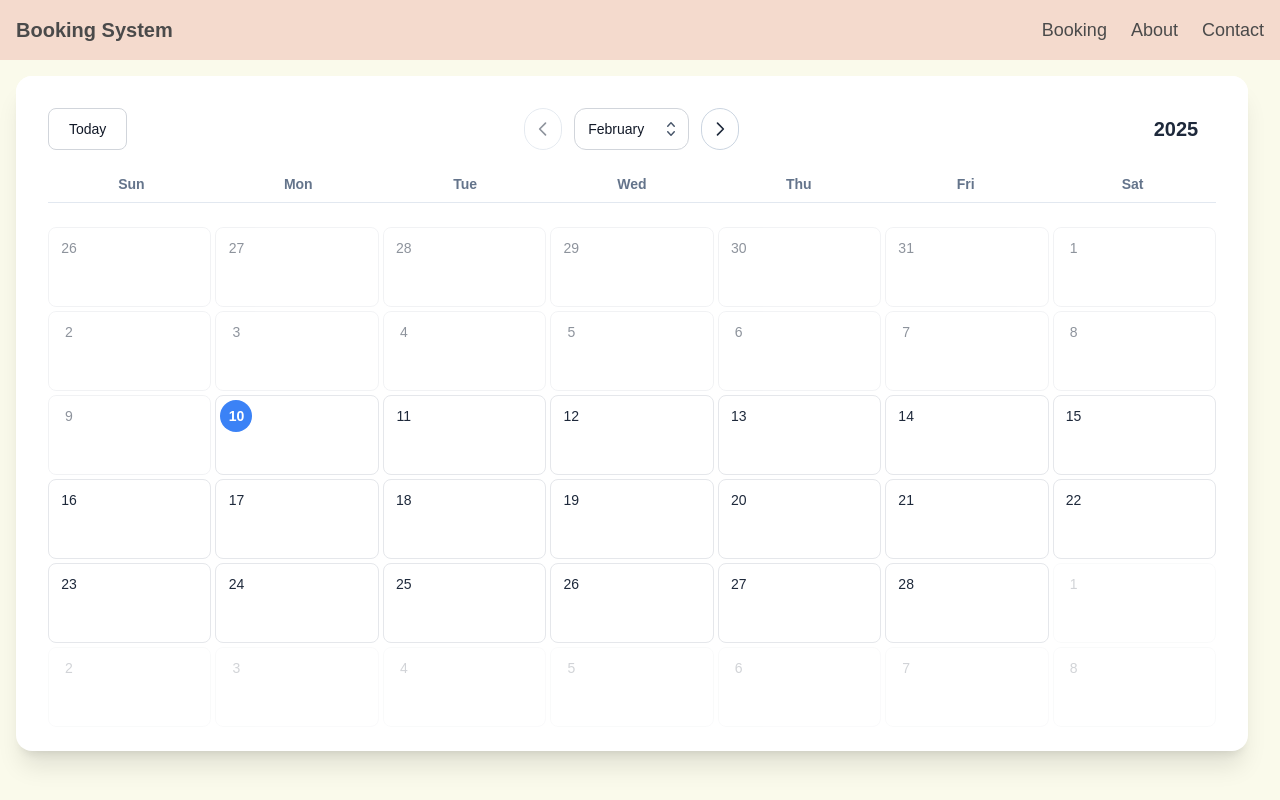
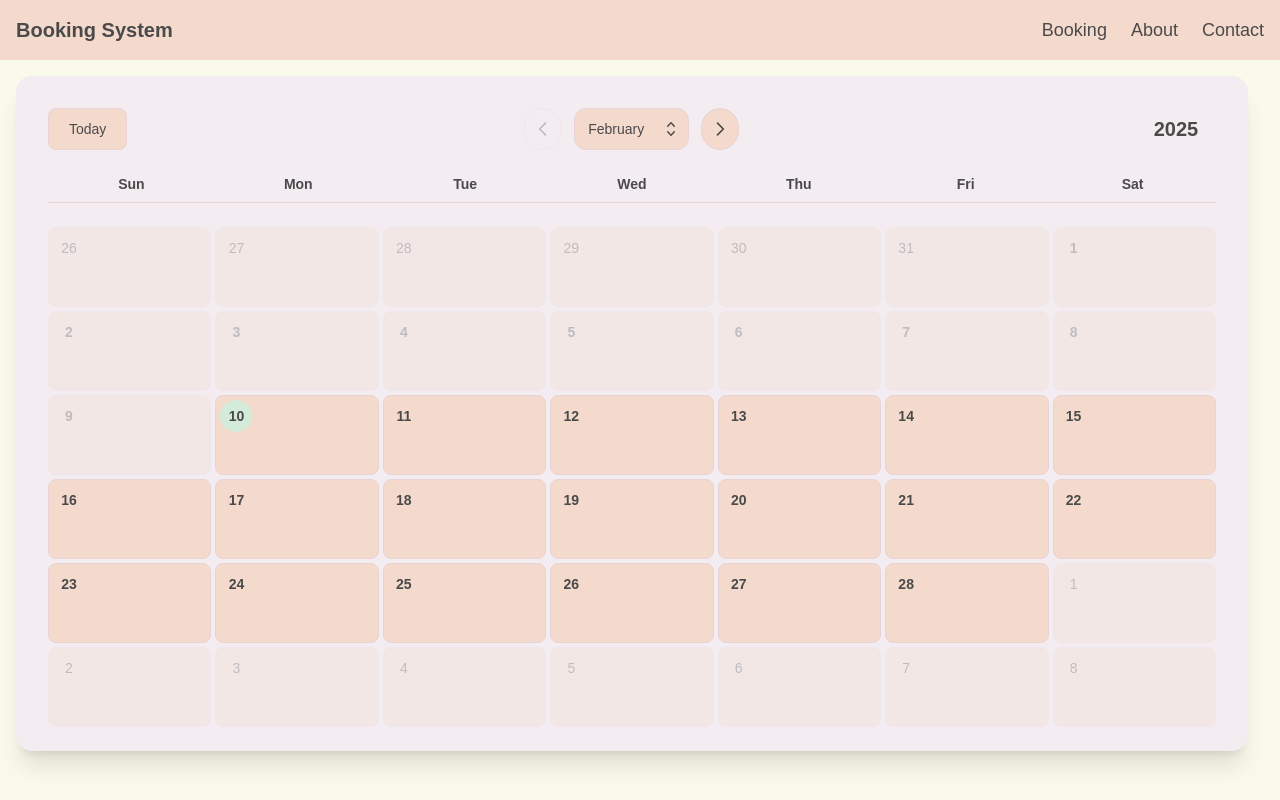
Before and after one commit to YiJieNG/booking-system-frontend, a Next.js app: page /booking in a window 1280 px wide. Built offline with nearby package versions, Linux system fonts and the light colour scheme.

Commit message:
Added colour palatte to calendar and timepicker

```diff
--- a/src/app/components/MonthlyCalendar.js
+++ b/src/app/components/MonthlyCalendar.js
@@ -130,13 +130,13 @@ export const MonthlyCalendar = ({ onClick }) => {
   }));
 
   return (
-    <div className="rounded-2xl bg-white pb-6 text-slate-800 shadow-xl mx-auto">
-      <div className="sticky -top-px z-10 w-full rounded-t-2xl bg-white px-5 pt-7 sm:px-8 sm:pt-8">
+    <div className="rounded-2xl bg-[--pink] pb-6 text-[--text-dark] shadow-xl mx-auto">
+      <div className="sticky -top-px z-10 w-full rounded-t-2xl bg-[--pink] px-5 pt-7 sm:px-8 sm:pt-8">
         <div className="mb-4 flex w-full flex-wrap items-center justify-between gap-1">
           <button
             onClick={handleTodayClick}
             type="button"
-            className="rounded-lg border border-gray-300 bg-white px-3 py-1.5 text-sm font-medium text-gray-900 hover:bg-gray-100 lg:px-5 lg:py-2.5"
+            className="rounded-lg border border-[--rose] bg-[--peach] px-3 py-1.5 text-sm font-medium text-[--text-dark] hover:bg-[--green] lg:px-5 lg:py-2.5"
           >
             Today
           </button>
@@ -147,16 +147,16 @@ export const MonthlyCalendar = ({ onClick }) => {
                 currentDate.year === today.getFullYear() &&
                 currentDate.month === today.getMonth()
               }
-              className={`rounded-full border border-slate-300 p-1 transition-colors sm:p-2
+              className={`rounded-full border border-[--rose] p-1 transition-colors sm:p-2
                 ${
                   currentDate.year === today.getFullYear() &&
                   currentDate.month === today.getMonth()
-                    ? "opacity-50 cursor-not-allowed"
-                    : "hover:bg-slate-100"
+                    ? "opacity-30 cursor-not-allowed"
+                    : "hover:bg-[--green] bg-[--peach]"
                 }`}
             >
               <svg
-                className="size-5 text-slate-800"
+                className="size-5 text-[--text-dark]"
                 aria-hidden="true"
                 xmlns="http://www.w3.org/2000/svg"
                 width="24"
@@ -180,10 +180,10 @@ export const MonthlyCalendar = ({ onClick }) => {
             />
             <button
               onClick={handleNextMonth}
-              className="rounded-full border border-slate-300 p-1 transition-colors hover:bg-slate-100 sm:p-2"
+              className="rounded-full border border-[--rose] bg-[--peach] p-1 transition-colors hover:bg-[--green] sm:p-2"
             >
               <svg
-                className="size-5 text-slate-800"
+                className="size-5 text-[--text-dark]"
                 aria-hidden="true"
                 xmlns="http://www.w3.org/2000/svg"
                 width="24"
@@ -205,11 +205,11 @@ export const MonthlyCalendar = ({ onClick }) => {
             {currentDate.year}
           </h1>
         </div>
-        <div className="grid w-full grid-cols-7 justify-between text-slate-500">
+        <div className="grid w-full grid-cols-7 justify-between text-[--text-dark]">
           {daysOfWeek.short.map((day, index) => (
             <div
               key={index}
-              className="w-full border-b border-slate-200 py-2 text-center text-sm font-semibold"
+              className="w-full border-b border-[--rose] py-2 text-center text-sm font-semibold"
             >
               <span className="sm:hidden">{daysOfWeek.short[index]}</span>
               <span className="hidden sm:inline">
@@ -233,21 +233,23 @@ export const MonthlyCalendar = ({ onClick }) => {
               <div
                 key={index}
                 onClick={() => !disabled && onClick?.(day, month, year)}
-                className={`relative group h-12 sm:h-14 md:h-16 lg:h-20 rounded-lg border font-medium transition-all
-                  ${!isCurrentMonth ? "opacity-20" : ""}
+                className={`relative group h-12 sm:h-14 md:h-16 lg:h-20 rounded-lg border border-[--rose] font-medium transition-all bg-[--peach]
+                  ${!isCurrentMonth ? "opacity-30" : ""}
                   ${
                     disabled
-                      ? "cursor-not-allowed opacity-50"
-                      : "cursor-pointer hover:z-20 hover:border-cyan-400"
-                  }`}
+                      ? "cursor-not-allowed opacity-30"
+                      : "cursor-pointer hover:z-20 hover:border-[--text-hover] hover:bg-[--green]"
+                  }
+                  `}
               >
                 <span
                   className={`absolute left-1 top-1 flex h-6 w-6 sm:h-7 sm:w-7 md:h-8 md:w-8 items-center justify-center rounded-full text-xs sm:text-sm
                     ${
                       isToday
-                        ? "bg-blue-500 font-semibold text-white"
-                        : "text-slate-800"
-                    }`}
+                        ? "bg-[--green] font-semibold text-[--text-dark]"
+                        : "text-[--text-dark]"
+                    }
+                    ${isCurrentMonth ? "font-semibold" : "font-normal"}`}
                 >
                   {day}
                 </span>
@@ -270,7 +272,10 @@ export const Select = ({
 }) => (
   <div className={`relative ${className}`}>
     {label && (
-      <label htmlFor={name} className="mb-2 block font-medium text-slate-800">
+      <label
+        htmlFor={name}
+        className="mb-2 block font-medium text-[--text-dark]"
+      >
         {label}
       </label>
     )}
@@ -279,7 +284,7 @@ export const Select = ({
       name={name}
       value={value}
       onChange={onChange}
-      className="cursor-pointer rounded-lg border border-gray-300 bg-white py-1.5 pl-2 pr-6 text-sm font-medium text-gray-900 hover:bg-gray-100 sm:rounded-xl sm:py-2.5 sm:pl-3 sm:pr-8"
+      className="cursor-pointer rounded-lg border border-[--rose] bg-[--peach] py-1.5 pl-2 pr-6 text-sm font-medium text-[--text-dark] sm:rounded-xl sm:py-2.5 sm:pl-3 sm:pr-8"
       required
     >
       {options.map((option) => (
@@ -294,7 +299,7 @@ export const Select = ({
     </select>
     <span className="pointer-events-none absolute inset-y-0 right-0 ml-3 flex items-center pr-1 sm:pr-2">
       <svg
-        className="size-5 text-slate-600"
+        className="size-5 text-[--text-dark]"
         viewBox="0 0 20 20"
         fill="currentColor"
         aria-hidden="true"
--- a/src/app/components/TimeSlotSelector.js
+++ b/src/app/components/TimeSlotSelector.js
@@ -1,4 +1,3 @@
-// components/TimeSlotSelector.jsx
 import React from "react";
 
 const generateTimeSlots = () => {
@@ -13,22 +12,22 @@ export const TimeSlotSelector = ({ selectedDate, onSelectTime }) => {
   const timeSlots = generateTimeSlots();
 
   return (
-    <div className="transform transition-all duration-500 ease-in-out rounded-2xl bg-white pb-6 text-slate-800 shadow-xl h-full">
-      <div className="p-6 border-b">
-        <h2 className="text-lg font-semibold">
+    <div className="rounded-2xl bg-[--pink] pb-6 text-[--text-dark] shadow-xl h-full">
+      <div className="sticky -top-px z-10 w-full rounded-t-2xl bg-[--pink] px-5 pt-7 border-b border-[--rose] pb-4 sm:px-8 sm:pt-8">
+        <h2 className="text-lg font-semibold sm:text-xl">
           Available Times for {selectedDate}
         </h2>
       </div>
-      <div className="p-6">
+      <div className="w-full px-5 pt-4 sm:px-8 sm:pt-6">
         <div className="grid grid-cols-2 gap-2">
           {timeSlots.map((time) => (
             <button
               key={time}
-              className="flex items-center justify-center gap-2 py-6 px-4 border rounded-md hover:bg-gray-50 active:bg-gray-100 transition-colors"
+              className="group relative h-12 sm:h-14 rounded-lg border border-[--rose] bg-[--peach] font-medium transition-all hover:z-20 hover:border-[--text-hover] hover:bg-[--green] flex items-center justify-center gap-2"
               onClick={() => onSelectTime(time)}
             >
               <svg
-                className="w-4 h-4"
+                className="w-4 h-4 text-[--text-dark]"
                 fill="none"
                 stroke="currentColor"
                 viewBox="0 0 24 24"
@@ -37,7 +36,9 @@ export const TimeSlotSelector = ({ selectedDate, onSelectTime }) => {
                 <circle cx="12" cy="12" r="10" strokeWidth="2" />
                 <path strokeWidth="2" d="M12 6v6l4 4" />
               </svg>
-              {`${time}:00`}
+              <span className="font-semibold text-[--text-dark]">
+                {`${time}:00`}
+              </span>
             </button>
           ))}
         </div>
@@ -45,3 +46,5 @@ export const TimeSlotSelector = ({ selectedDate, onSelectTime }) => {
     </div>
   );
 };
+
+export default TimeSlotSelector;
--- a/src/app/globals.css
+++ b/src/app/globals.css
@@ -5,7 +5,7 @@
 :root {
   /* colour palatte */
   --white: #fafaeb;
-  --pink: #f3e4f1;
+  --pink: #f3edf2;
   --green: #d5ebda;
   --peach: #f4dacd;
   --rose: #ead3d4;
```
